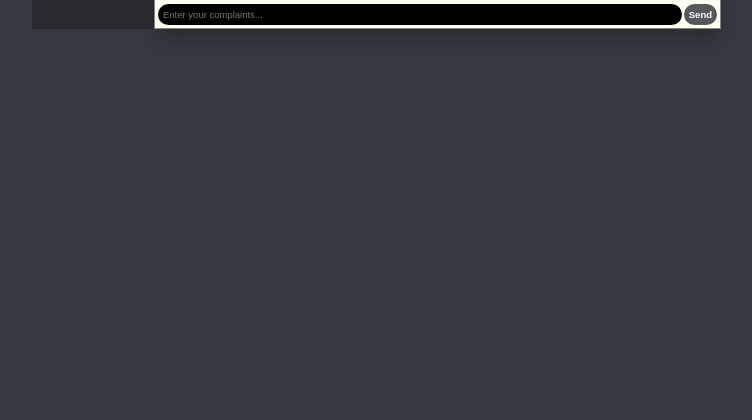
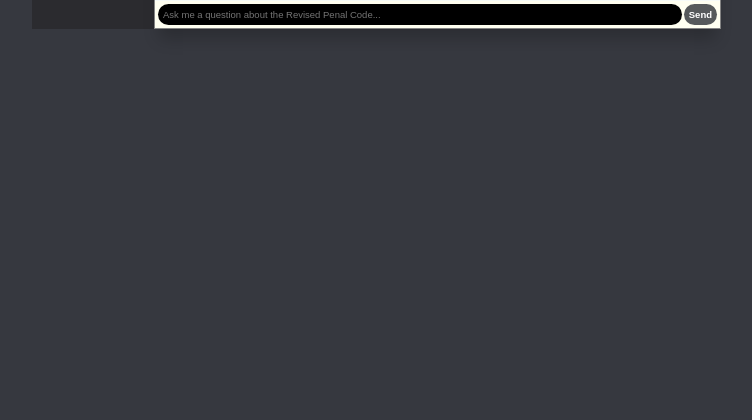
Before and after one commit to Alics08/Thesis_deployment, a Flask app: page / in a window 1280 px wide. Shown: the part 253-673 px from the top of the page, without its empty margins (524-1276 px from the left). Run offline with Flask 3, Linux system fonts and the light colour scheme; parts of the project's set-up code (start-up, migrations or seed data) failed here and were passed over; some libraries are stand-ins or nearby versions.

Commit message:
8th commit

```diff
--- a/app.py
+++ b/app.py
@@ -14,8 +14,8 @@ import os
 # Load the pre-trained model and data
 model = load_model('chatbot_model.h5')
 intents = json.loads(open('data.json').read())
-words = pickle.load(open('words.pkl','rb'))
-classes = pickle.load(open('classes.pkl','rb'))
+words = pickle.load(open('words.pkl', 'rb'))
+classes = pickle.load(open('classes.pkl', 'rb'))
 
 def clean_up_sentence(sentence):
     sentence_words = nltk.word_tokenize(sentence)
@@ -26,7 +26,7 @@ def bow(sentence, words, show_details=True):
     sentence_words = clean_up_sentence(sentence)
     bag = [0]*len(words)
     for s in sentence_words:
-        for i,w in enumerate(words):
+        for i, w in enumerate(words):
             if w == s:
                 bag[i] = 1
                 if show_details:
@@ -55,16 +55,13 @@ class YourChatbotClass:
                 if intent['tag'] == predicted_intent:
                     responses = intent['responses']
                     return random.choice(responses)
-            # If predicted intent not found, return a default message
             return "I'm sorry, that's beyond my trained knowledge. Can you please provide more information or rephrase your question?"
         else:
-            # Check if any keyword in the sentence matches any patterns
             sentence_words = clean_up_sentence(sentence)
             for word in sentence_words:
                 for intent in self.intents['intents']:
                     if word in intent['patterns']:
                         return "I'm sorry, that's beyond my trained knowledge. Can you please provide more information or rephrase your question?"
-            # If no keywords match, return a default message
             return "I'm sorry, that's beyond my trained knowledge. Could you please rephrase or be more specific?"
 
 def chatbot_response(msg):
@@ -74,10 +71,7 @@ def chatbot_response(msg):
 
 # Initialize Flask app
 app = Flask(__name__)
-CORS(app, resources={r"/*": {"origins": "*"}})
- # Enable CORS for the entire app
-
-app.static_folder = 'static'
+CORS(app)  # Enable CORS for the entire app
 
 @app.route("/")
 def home():
@@ -91,4 +85,4 @@ def get_bot_response():
 chatbot = YourChatbotClass(0.97, intents)
 
 if __name__ == "__main__":
-    app.run(host="0.0.0.0", port=int(os.environ.get('PORT', 5000)), debug=True)  # For testing
+    app.run(host="0.0.0.0", port=int(os.environ.get('PORT', 5000)), debug=os.environ.get('FLASK_DEBUG', '0') == '1')  # For testing
--- a/templates/index.html
+++ b/templates/index.html
@@ -6,7 +6,7 @@
   <title>ChatALiCS</title>
   <meta name="viewport" content="width=device-width, initial-scale=1.0">
   <link rel="stylesheet" href="{{ url_for('static', filename='styles/style.css') }}">
-  <link rel="shortcut icon" href="https://example.com/favicon.ico">
+  <link rel="shortcut icon" href="https://example.com/favicon.ico"> <!-- Update with actual favicon URL -->
   <script src="https://ajax.googleapis.com/ajax/libs/jquery/3.2.1/jquery.min.js"></script>
 </head>
 
@@ -35,13 +35,13 @@
             <div class="msg-info-name">Chatbot</div>
             <div class="msg-info-time"></div>
           </div>
-          <div class="msg-text">Hi! I am ALiCS your legal Chatbot assistant! Feel free to ask.</div>
+          <div class="msg-text">Hi! I am ALiCS, your legal Chatbot assistant! Feel free to ask.</div>
         </div>
       </div>
     </main>
 
     <form class="msger-inputarea">
-      <input type="text" class="msger-input" id="textInput" placeholder="Enter your complaints...">
+      <input type="text" class="msger-input" id="textInput" placeholder="Ask me a question about the Revised Penal Code..."> <!-- Updated placeholder -->
       <button type="submit" class="msger-send-btn">Send</button>
     </form>
   </section>
```
